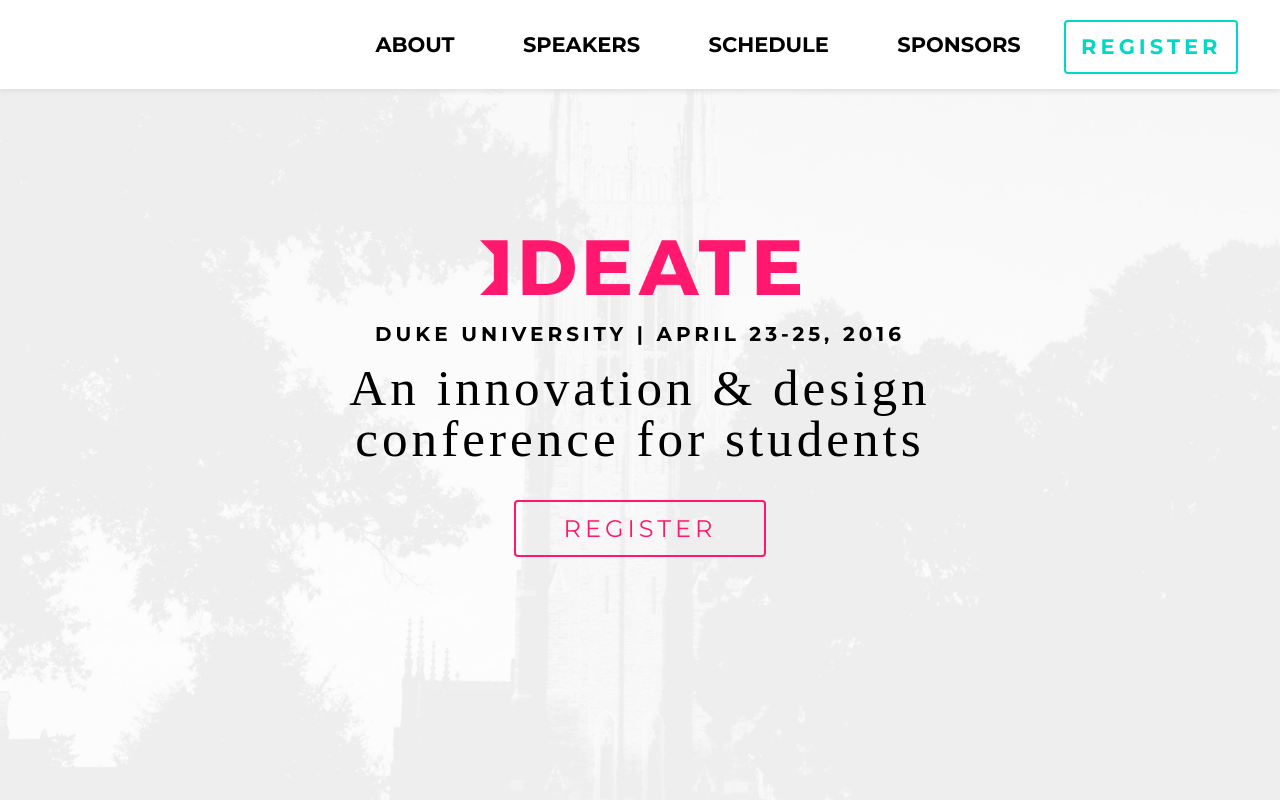
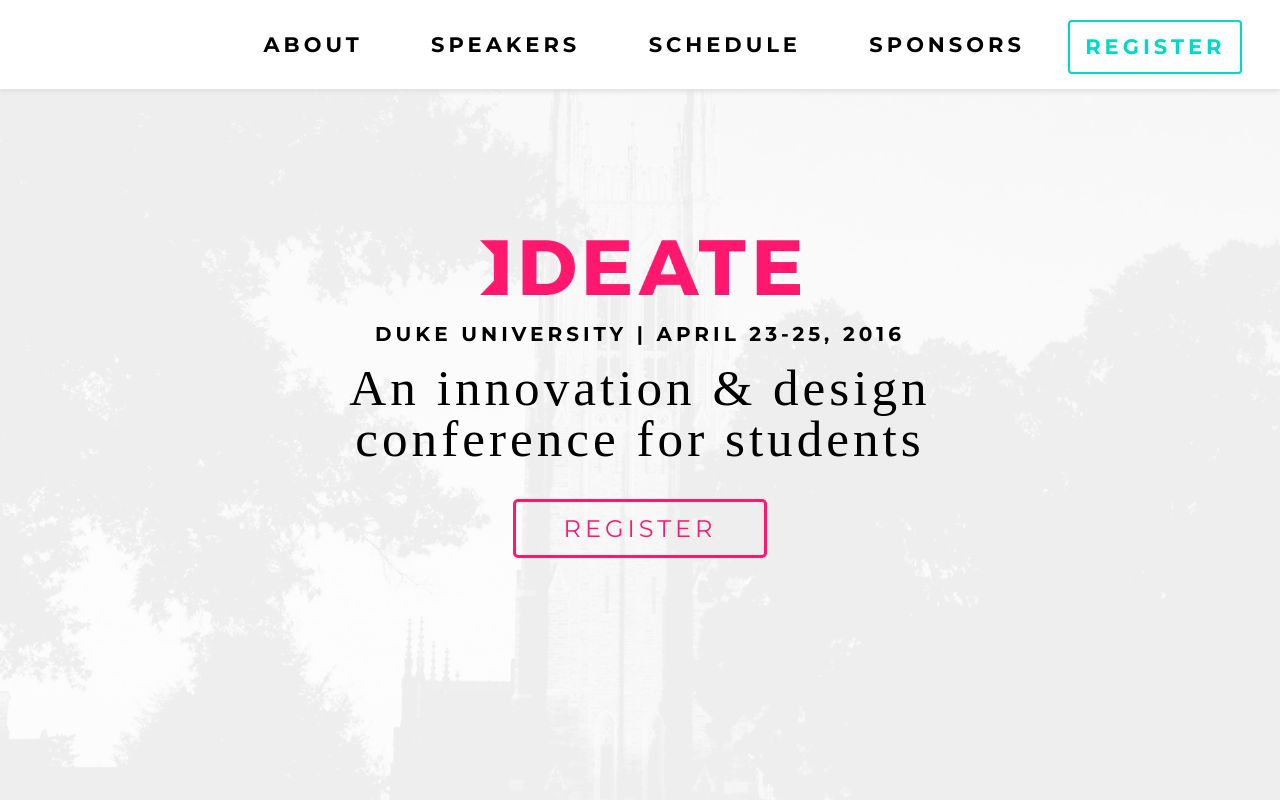
Before and after one commit to hack-duke/hackduke-ideate, a plain HTML site: page index.html in a window 1280 px wide. Shown: the top 800 px of the page. Drawn offline with nearby package versions, Linux system fonts and the light colour scheme; a script that the page names is missing; a web font is replaced by a local one.

Commit message:
alskdjflkjf

```diff
--- a/css/nav.css
+++ b/css/nav.css
@@ -15,6 +15,8 @@
 	font-family: 'Montserrat';
 	font-weight: 700;
 	font-size: 1.5em;
+
+	letter-spacing: 4px;
 }
 
 #custom-bootstrap-menu.navbar-default .navbar-nav>li>a:hover,
--- a/css/styles.css
+++ b/css/styles.css
@@ -135,8 +135,8 @@ body{
 	font-weight: normal;
 
 	background-color: Transparent;
-	border: 2px solid #FF186E;
-	border-radius: 4px;
+	border: 3px solid #FF186E;
+	border-radius: 5px;
 
 	letter-spacing: 4px;
 	text-decoration: none;
```
